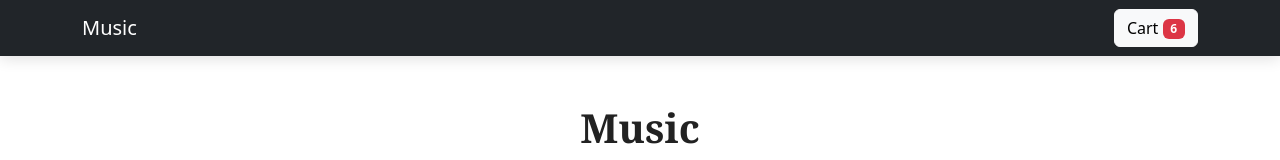
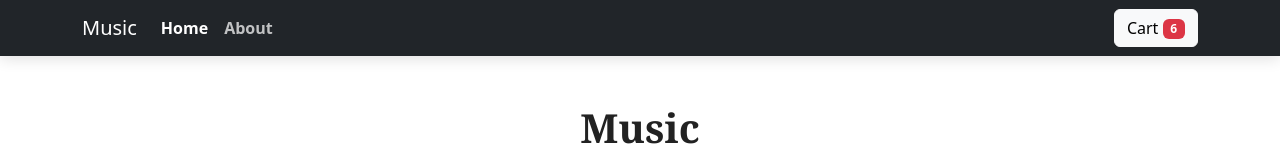
Before and after one commit to Abhishek-Gharat/ecommerce-app, a React (Vite) app in the folder ecommerce-app/: page / in a window 1280 px wide. Shown: the top 160 px of the page. Built offline with nearby package versions, Linux system fonts and the light colour scheme.

Commit message:
Add about page routing

```diff
--- a/ecommerce-app/package.json
+++ b/ecommerce-app/package.json
@@ -13,7 +13,8 @@
     "bootstrap": "^5.3.8",
     "react": "^19.2.5",
     "react-bootstrap": "^2.10.10",
-    "react-dom": "^19.2.5"
+    "react-dom": "^19.2.5",
+    "react-router-dom": "^7.15.0"
   },
   "devDependencies": {
     "@eslint/js": "^10.0.1",
--- a/ecommerce-app/src/App.css
+++ b/ecommerce-app/src/App.css
@@ -11,6 +11,16 @@
 
 .store-navbar {
   box-shadow: 0 3px 14px rgba(0, 0, 0, 0.12);
+}
+
+.store-navbar .nav-link {
+  color: rgba(255, 255, 255, 0.72);
+  font-weight: 600;
+}
+
+.store-navbar .nav-link.active,
+.store-navbar .nav-link:hover {
+  color: #ffffff;
 }
 
 .product-card {
@@ -41,3 +51,7 @@
   object-fit: cover;
   border-radius: 6px;
 }
+
+.about-page {
+  max-width: 760px;
+}
--- a/ecommerce-app/src/App.jsx
+++ b/ecommerce-app/src/App.jsx
@@ -6,10 +6,12 @@ import {
   Col,
   Container,
   Modal,
+  Nav,
   Navbar,
   Row,
   Table,
 } from 'react-bootstrap'
+import { BrowserRouter, NavLink, Route, Routes } from 'react-router-dom'
 import './App.css'
 
 const productsArr = [
@@ -180,7 +182,33 @@ function ProductList() {
   )
 }
 
-function Store() {
+function HomePage() {
+  return (
+    <Container className="py-5">
+      <h1 className="store-title text-center mb-5">Music</h1>
+
+      <ProductList />
+    </Container>
+  )
+}
+
+function AboutPage() {
+  return (
+    <Container className="py-5 about-page">
+      <h1 className="store-title text-center mb-4">About Us</h1>
+      <p className="lead text-center mx-auto">
+        This store is built for music lovers who enjoy colorful album art,
+        simple shopping, and clean collections.
+      </p>
+      <p className="text-center mx-auto">
+        Browse the products, add your favorite albums to the cart, and manage
+        the cart from the button at the top right.
+      </p>
+    </Container>
+  )
+}
+
+function StoreLayout() {
   const [showCart, setShowCart] = useState(false)
   const { cartItemCount } = useCart()
 
@@ -189,17 +217,24 @@ function Store() {
       <Navbar bg="dark" variant="dark" className="store-navbar">
         <Container>
           <Navbar.Brand>Music</Navbar.Brand>
+          <Nav className="me-auto">
+            <NavLink to="/" className="nav-link">
+              Home
+            </NavLink>
+            <NavLink to="/about" className="nav-link">
+              About
+            </NavLink>
+          </Nav>
           <Button variant="light" onClick={() => setShowCart(true)}>
             Cart <Badge bg="danger">{cartItemCount}</Badge>
           </Button>
         </Container>
       </Navbar>
 
-      <Container className="py-5">
-        <h1 className="store-title text-center mb-5">Music</h1>
-
-        <ProductList />
-      </Container>
+      <Routes>
+        <Route path="/" element={<HomePage />} />
+        <Route path="/about" element={<AboutPage />} />
+      </Routes>
 
       <Modal show={showCart} onHide={() => setShowCart(false)} size="lg" centered>
         <Modal.Header closeButton>
@@ -215,9 +250,11 @@ function Store() {
 
 function App() {
   return (
-    <CartProvider>
-      <Store />
-    </CartProvider>
+    <BrowserRouter>
+      <CartProvider>
+        <StoreLayout />
+      </CartProvider>
+    </BrowserRouter>
   )
 }
 
```
Also changed, not shown: 1 other file (tests, documents, lock files or other folders).
